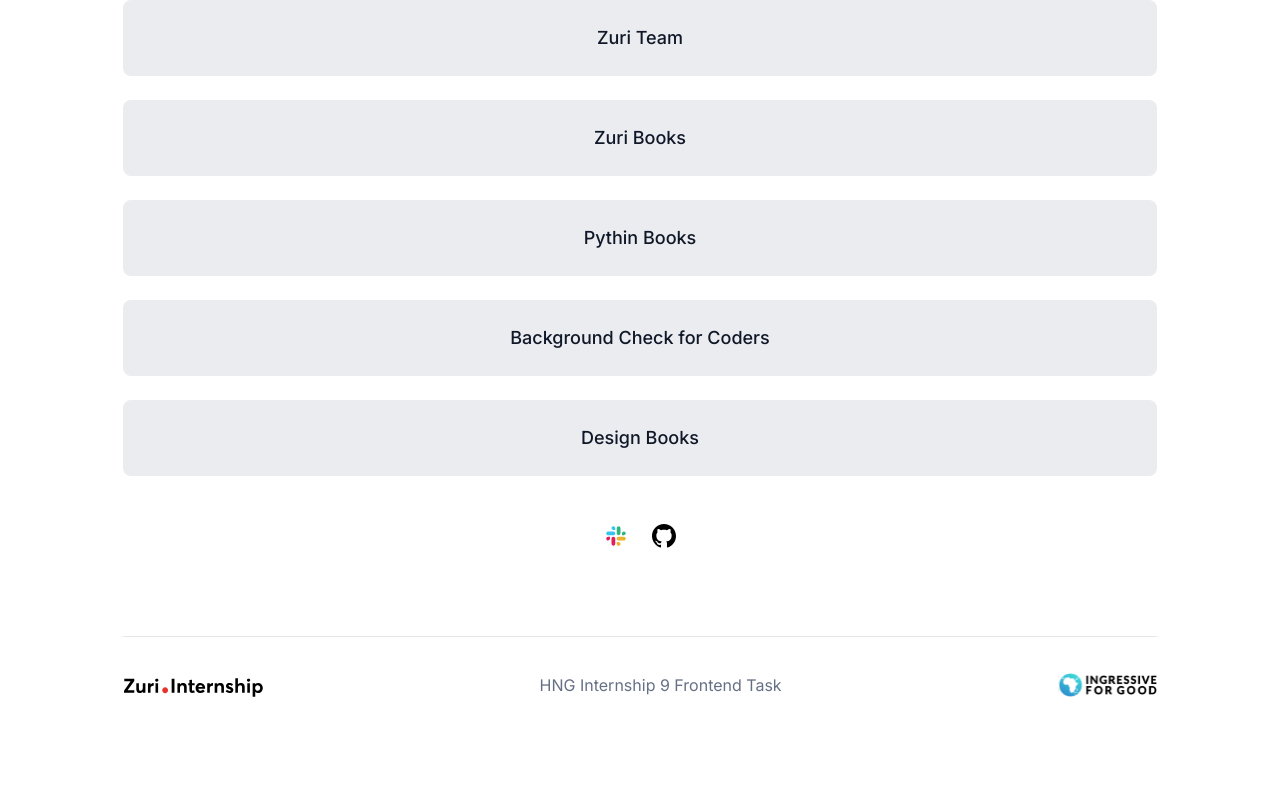
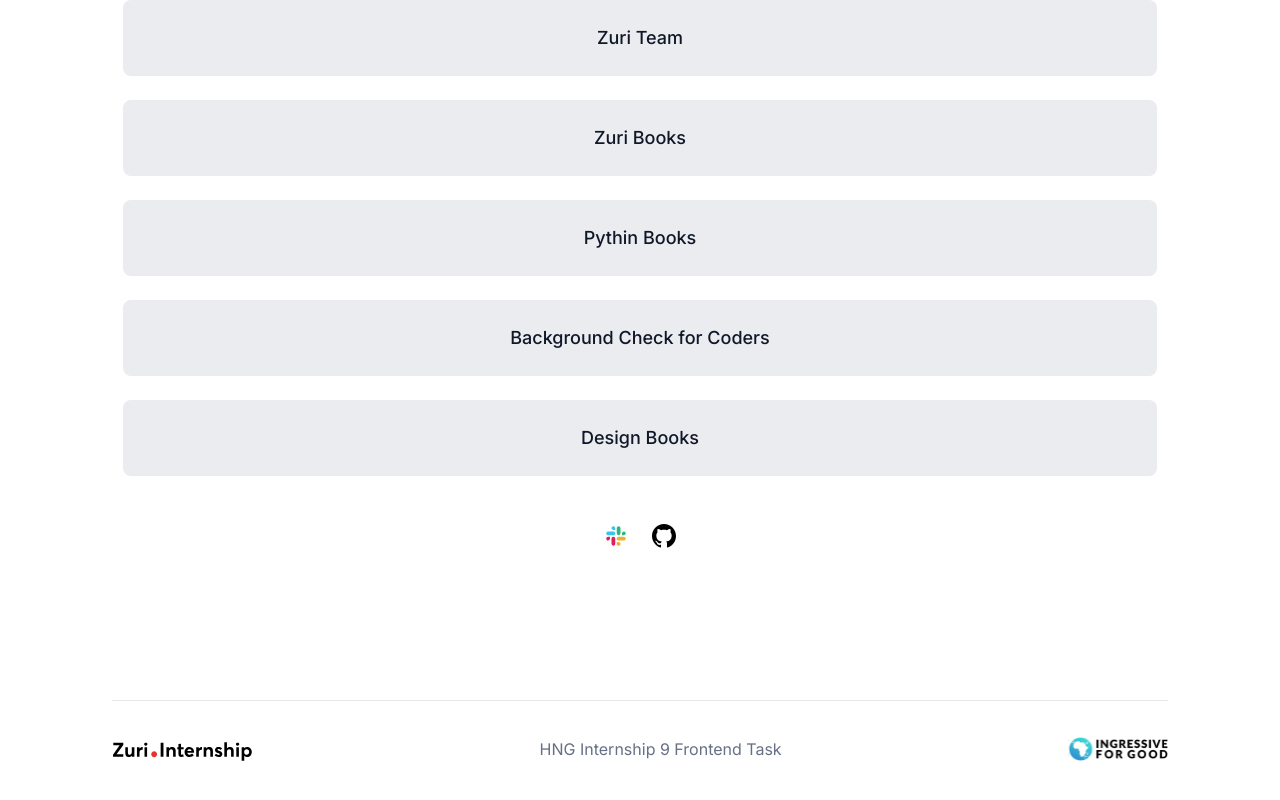
Before and after one commit to Deelyah/HNG-Stage1, a React (Vite) app: page / in a window 1280 px wide. Shown: the part 336-1136 px from the top of the page. Before the commit the page ends 1109 px from the top, so only its background shows below. Built offline with nearby package versions, Linux system fonts and the light colour scheme.

Commit message:
fix: minor fixes

```diff
--- a/src/App.jsx
+++ b/src/App.jsx
@@ -1,9 +1,11 @@
 import { BrowserRouter, Routes, Route } from "react-router-dom";
 import ErrorPage from "./components/ErrorPage";
 import Home from "./components/Home";
+import PageFooter from "./components/PageFooter";
 function App() {
   return (
-    <div className="App">
+    <div className="App w-full flex  flex-col items-center">
+      <div className="px-4 w-full md:w-10/12">
         <BrowserRouter>
           <Routes>
             <Route path="" element={<Home />} />
@@ -11,6 +13,10 @@
           </Routes>
         </BrowserRouter>
       </div>
+      <div className="w-full px-2 md:px-28">
+        <PageFooter />
+      </div>
+    </div>
   );
 }
 
--- a/src/components/ErrorPage.jsx
+++ b/src/components/ErrorPage.jsx
@@ -1,25 +1,36 @@
-import zuri from "../assets/large-zuri-icon.svg";
-import I4G from "../assets/large-I4G.svg";
-import { Link } from "react-router-dom";
+import { Link, useNavigate } from "react-router-dom";
+import leftArrow from "../assets/left-arrow.svg";
 
 function ErrorPage() {
+  const navigateTo = useNavigate();
   return (
-    <div className="relative min-h-screen">
-      <div className="relative pt-20">
-        <h3 className="text-center">We can't find that page</h3>
-        <Link to="/" className="underline block text-center">
-          Go Home
-        </Link>
+    <div className="relative h-[90vh] flex items-center px-4 md:px-0 w-full">
+      <div className="w-full">
+        <p className="text-[#1570EF] font-semibold mb-3">404 error</p>
+        <h2 className="text-[#101828] text-4xl md:text-6xl mb-4 md:mb-6">
+          We can't find that page
+        </h2>
+        <p className="text-lg text-[#475467] mb-8 md:mb-12">
+          Sorry, the page you are looking for doesn't exist or has been moved.
+        </p>
+        <div className="flex flex-col-reverse md:flex-row md:justify-start">
+          <button
+            className="rounded-lg py-3 md:py-4 md:mr-3 flex items-center justify-center md:px-7 md:text-lg text-[#344054] font-semibold border border-[#D0D5DD]"
+            onClick={() => {
+              navigateTo(-1);
+            }}
+          >
+            <img src={leftArrow} alt="left arrow" className="mr-4" />
+            Go back
+          </button>
+
+          <Link to="/" className="block">
+            <button className="rounded-lg py-3 md:py-4 mb-3  md:mb-0 bg-[#1570EF] md:px-7 text-white md:text-lg font-semibold w-full md:w-fit">
+              Take me home
+            </button>
+          </Link>
+        </div>
       </div>
-      <footer className="absolute bottom-0 right-10 left-10 border-t flex flex-col md:flex-row justify-start pt-9 md:justify-between">
-        <div>
-          <img src={zuri} alt="" className="max-w-[185px] max-h-[24px] mb-3 " />
-        </div>
-        <p className="text-[#667085] mb-3">HNG Internship 9 Frontend Task</p>
-        <div className="">
-          <img src={I4G} alt="" className="text-start h-6" />
-        </div>
-      </footer>
     </div>
   );
 }
--- a/src/components/Home.jsx
+++ b/src/components/Home.jsx
@@ -3,9 +3,6 @@
 import backIcon from "../assets/back-icon.svg";
 import slackIcon from "../assets/slack.svg";
 import githubIcon from "../assets/github.svg";
-import zuri from "../assets/large-zuri-icon.svg";
-// import HNG from "../assets/";
-import I4G from "../assets/large-I4G.svg";
 function Home() {
   const links = [
     {
@@ -29,7 +26,7 @@
   ];
   return (
     <div className="flex justify-center w-full">
-      <div className="flex flex-col py-16 px-4 w-full md:w-10/12">
+      <div className="flex flex-col py-16 w-full">
         <div className="relative mb-8">
           <div className="w-full flex flex-col items-center">
             <div className="mb-6 rounded-full">
@@ -66,19 +63,6 @@
           <img src={slackIcon} alt="slack icon" className="mr-6" />
           <img src={githubIcon} alt="github icon" className="" />
         </div>
-        <footer className="border-t flex flex-col md:flex-row justify-start pt-9 md:justify-between">
-          <div>
-            <img
-              src={zuri}
-              alt=""
-              className="max-w-[185px] max-h-[24px] mb-3 "
-            />
-          </div>
-          <p className="text-[#667085] mb-3">HNG Internship 9 Frontend Task</p>
-          <div className="">
-            <img src={I4G} alt="" className="text-start h-6" />
-          </div>
-        </footer>
       </div>
     </div>
   );
--- a/src/components/PageFooter.jsx
+++ b/src/components/PageFooter.jsx
@@ -1,4 +1,23 @@
-
-function PageFooter() {}
+import zuri from "../assets/large-zuri-icon.svg";
+import I4G from "../assets/large-I4G.svg";
+function PageFooter() {
+  return (
+    <footer className="border-t flex flex-col md:flex-row justify-start pt-9 pb-12 md:justify-between">
+      <div>
+        <img
+          src={zuri}
+          alt=""
+          className="max-w-[185px] max-h-[24px] mb-3 md:mb-0"
+        />
+      </div>
+      <p className="text-[#667085] mb-3 md:mb-0">
+        HNG Internship 9 Frontend Task
+      </p>
+      <div className="">
+        <img src={I4G} alt="" className="text-start h-6" />
+      </div>
+    </footer>
+  );
+}
 
 export default PageFooter;
```
Also changed, not shown: src/assets/left-arrow.svg (added). Lines whose indentation alone changed are shown as unchanged.
